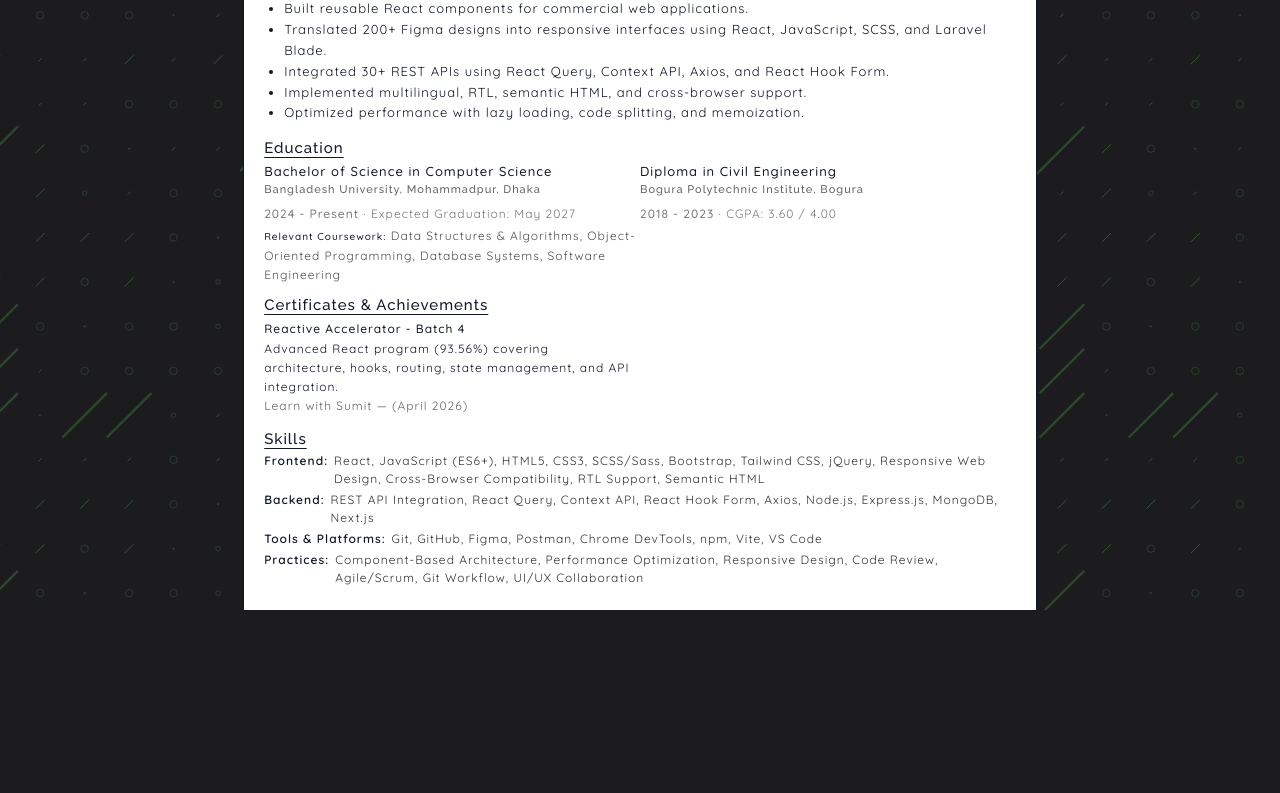
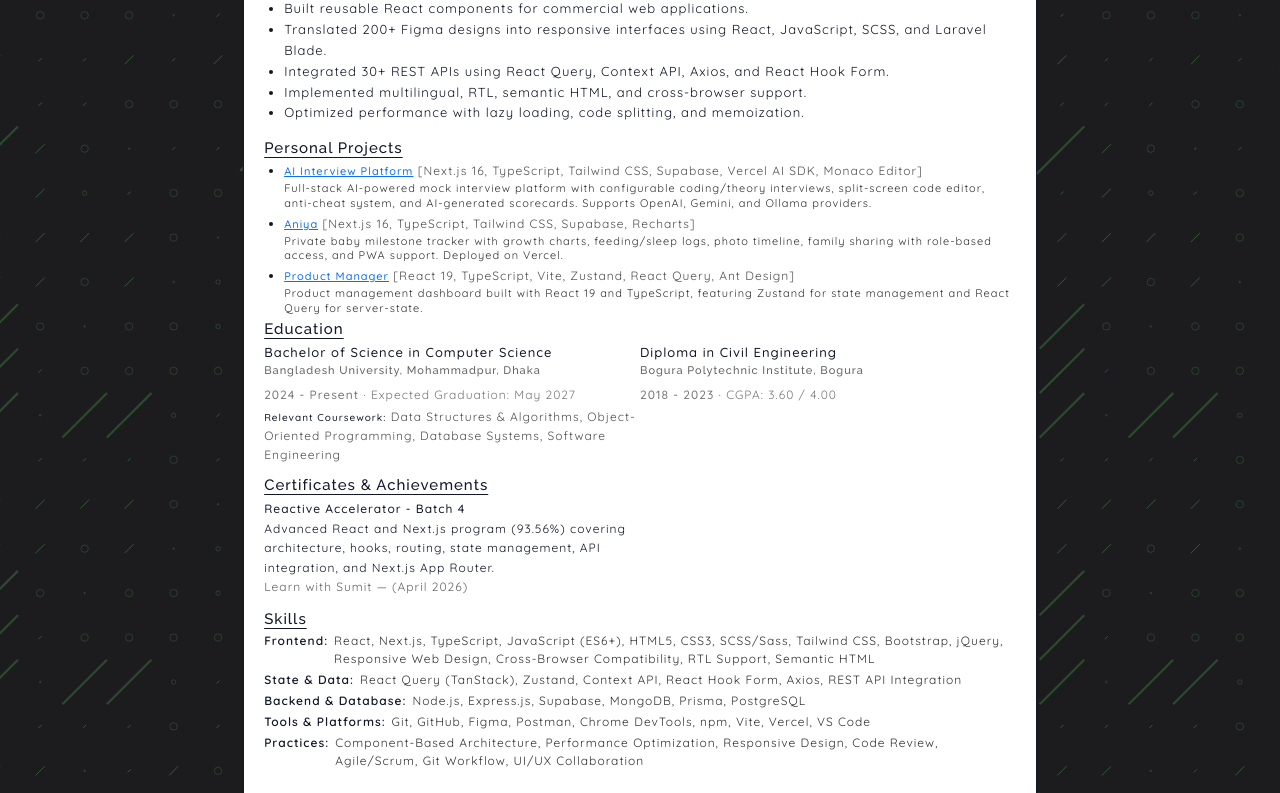
Before and after one commit to Ashfatul/portfolio_react, a React (Vite) app: page /resume in a window 1280 px wide. Shown: the part 1118-1911 px from the top of the page. Before the commit the page ends 1728 px from the top, so only its background shows below. Built offline with nearby package versions, Linux system fonts and the light colour scheme.

Commit message:
feat: Revise resume details for improved ATS compatibility; add personal projects and restructure skills section

```diff
--- a/public/data/resume_data.json
+++ b/public/data/resume_data.json
@@ -1,7 +1,7 @@
 {
    "meta": {
       "name": "A. A. M. Ashfatul Islam",
-      "position": "Frontend Developer | React | JavaScript",
+      "position": "Frontend Developer | React | Next.js | TypeScript",
       "yearsOfExperience": 3,
       "email": "ashfatul.islam@gmail.com",
       "phone": "+8801719337222",
@@ -9,7 +9,7 @@
       "github": "https://github.com/ashfatul",
       "linkedin": "https://linkedin.com/in/ashfatul",
       "portfolio": "https://ashfatul.netlify.app/",
-      "about": "Frontend Developer with 3 years of experience building commercial web products using React, JavaScript, SCSS, and REST APIs. Served as the sole frontend developer for nearly two years, supporting 17+ products across SaaS, CodeCanyon, and client projects — converting 200+ Figma designs into responsive, production-ready interfaces. Built 6+ applications from scratch, delivered ~50 screens for LevelUp LMS, and integrated 30+ APIs with performance-focused UX improvements."
+      "about": "Frontend Developer with 3 years of experience building commercial web products using React, TypeScript, Next.js, and REST APIs. Served as the sole frontend developer for nearly two years, supporting 17+ products across SaaS, CodeCanyon, and client projects — converting 200+ Figma designs into responsive, production-ready interfaces. Built 6+ applications from scratch at work, plus multiple full-stack personal projects using Next.js 16, Supabase, and Tailwind CSS."
    },
    "achievements": [
       {
@@ -18,11 +18,15 @@
       },
       {
          "title": "Product Development",
-         "description": "Built 6+ applications and improved 10+ existing products."
+         "description": "Built 6+ applications at work and multiple full-stack projects independently."
       },
       {
          "title": "UI & API Execution",
          "description": "Converted 200+ Figma designs and integrated 30+ REST APIs."
+      },
+      {
+         "title": "Modern Stack Adoption",
+         "description": "Built full-stack apps with Next.js 16, TypeScript, and Supabase — deployed on Vercel."
       }
    ],
    "experience": [
@@ -115,6 +119,46 @@
          ]
       }
    ],
+   "personalProjects": [
+      {
+         "name": "AI Interview Platform",
+         "techStack": [
+            "Next.js 16",
+            "TypeScript",
+            "Tailwind CSS",
+            "Supabase",
+            "Vercel AI SDK",
+            "Monaco Editor"
+         ],
+         "description": "Full-stack AI-powered mock interview platform with configurable coding/theory interviews, split-screen code editor, anti-cheat system, and AI-generated scorecards. Supports OpenAI, Gemini, and Ollama providers.",
+         "link": "https://github.com/ashfatul/ai-interview"
+      },
+      {
+         "name": "Aniya",
+         "techStack": [
+            "Next.js 16",
+            "TypeScript",
+            "Tailwind CSS",
+            "Supabase",
+            "Recharts"
+         ],
+         "description": "Private baby milestone tracker with growth charts, feeding/sleep logs, photo timeline, family sharing with role-based access, and PWA support. Deployed on Vercel.",
+         "link": "https://aniya-app.vercel.app"
+      },
+      {
+         "name": "Product Manager",
+         "techStack": [
+            "React 19",
+            "TypeScript",
+            "Vite",
+            "Zustand",
+            "React Query",
+            "Ant Design"
+         ],
+         "description": "Product management dashboard built with React 19 and TypeScript, featuring Zustand for state management and React Query for server-state.",
+         "link": "https://github.com/ashfatul/product-m"
+      }
+   ],
    "education": [
       {
          "degree": "Bachelor of Science in Computer Science",
@@ -141,34 +185,41 @@
          "issuer": "Learn with Sumit",
          "date": "April 2026",
          "link": "https://learnwithsumit.com/certificates/verify/LWSCTXN-140N30B1",
-         "info": "Advanced React program (93.56%) covering architecture, hooks, routing, state management, and API integration."
+         "info": "Advanced React and Next.js program (93.56%) covering architecture, hooks, routing, state management, API integration, and Next.js App Router."
       }
    ],
    "skills": {
       "frontend": [
          "React",
+         "Next.js",
+         "TypeScript",
          "JavaScript (ES6+)",
          "HTML5",
          "CSS3",
          "SCSS/Sass",
+         "Tailwind CSS",
          "Bootstrap",
-         "Tailwind CSS",
          "jQuery",
          "Responsive Web Design",
          "Cross-Browser Compatibility",
          "RTL Support",
          "Semantic HTML"
       ],
-      "backend": [
-         "REST API Integration",
-         "React Query",
+      "stateAndData": [
+         "React Query (TanStack)",
+         "Zustand",
          "Context API",
          "React Hook Form",
          "Axios",
+         "REST API Integration"
+      ],
+      "backendBasics": [
          "Node.js",
          "Express.js",
+         "Supabase",
          "MongoDB",
-         "Next.js"
+         "Prisma",
+         "PostgreSQL"
       ],
       "tools": [
          "Git",
@@ -178,6 +229,7 @@
          "Chrome DevTools",
          "npm",
          "Vite",
+         "Vercel",
          "VS Code"
       ],
       "practices": [
--- a/src/assets/scss/resume.scss
+++ b/src/assets/scss/resume.scss
@@ -367,7 +367,6 @@
 
 .resume_achievement_item{
     border: 1px solid #e5e7eb;
-    border-left: 3px solid $black;
     border-radius: 4px;
     padding: 10px 12px;
     background: #fafafa;
--- a/src/frontend/Resume.jsx
+++ b/src/frontend/Resume.jsx
@@ -7,7 +7,8 @@
 
 const skillCategoryLabels = {
     frontend: "Frontend",
-    backend: "Backend",
+    stateAndData: "State & Data",
+    backendBasics: "Backend & Database",
     tools: "Tools & Platforms",
     practices: "Practices"
 }
@@ -160,6 +161,35 @@
                     ))}
                 </section>
 
+                {resumeData.personalProjects?.length > 0 && (
+                    <section>
+                        <h2 className="resume_inner_title">Personal Projects</h2>
+                        <ul className="projects_list">
+                            {resumeData.personalProjects.map((project, index) => (
+                                <li className="project_item" key={index}>
+                                    <p className="project_header">
+                                        <strong>
+                                            {project.link ? (
+                                                <a href={project.link} target="_blank" rel="noopener noreferrer">
+                                                    {project.name}
+                                                </a>
+                                            ) : (
+                                                project.name
+                                            )}
+                                        </strong>
+                                        {project.techStack?.length > 0 && (
+                                            <span className="project_tech"> [{project.techStack.join(", ")}]</span>
+                                        )}
+                                    </p>
+                                    {project.description && (
+                                        <p className="project_description">{project.description}</p>
+                                    )}
+                                </li>
+                            ))}
+                        </ul>
+                    </section>
+                )}
+
                 <section>
                     <h2 className="resume_inner_title">Education</h2>
                     <div className="education_grid">
```
